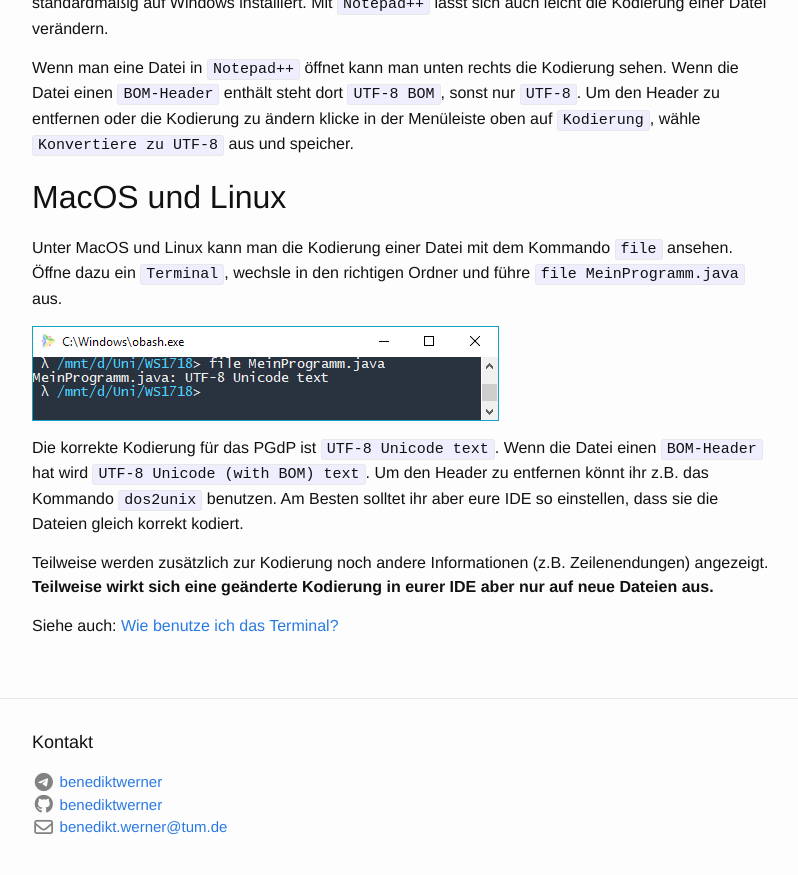
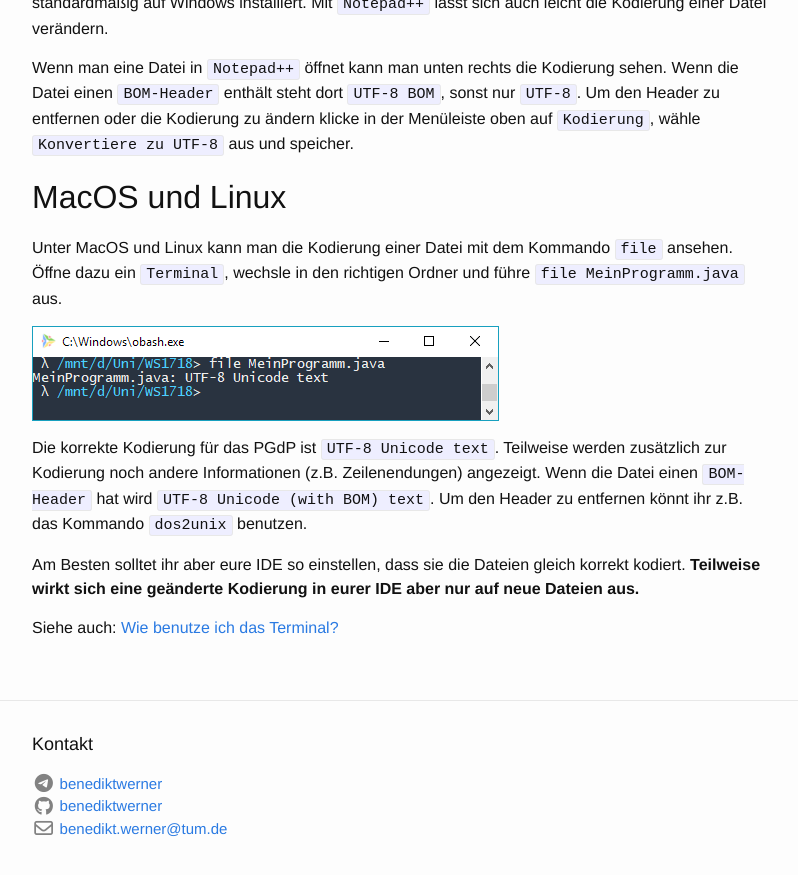
Before and after one commit to benediktwerner/pgdp18, a Jekyll site: the page built from utf-8.md, in a window 1280 px wide and 900 px high, scrolled down 1273 px. Shown: the top 875 px of the window, without its empty margins (238-1036 px from the left). Built offline with Jekyll 4.4.1, drawn with Linux system fonts in a browser that asks for light colours; nearby versions of some CDN libraries.

Commit message:
Fix sentence in utf-8.md

```diff
--- a/utf-8.md
+++ b/utf-8.md
@@ -46,11 +46,11 @@ aus.
 ![Screenshot Terminal file]({{ "/assets/img/file-utf8.png" | absolute_url }})
 
 Die korrekte Kodierung für das PGdP ist `UTF-8 Unicode text`.
+Teilweise werden zusätzlich zur Kodierung noch andere Informationen (z.B. Zeilenendungen) angezeigt.
 Wenn die Datei einen `BOM-Header` hat wird `UTF-8 Unicode (with BOM) text`.
 Um den Header zu entfernen könnt ihr z.B. das Kommando `dos2unix` benutzen.
+
 Am Besten solltet ihr aber eure IDE so einstellen, dass sie die Dateien gleich korrekt kodiert.
-
-Teilweise werden zusätzlich zur Kodierung noch andere Informationen (z.B. Zeilenendungen) angezeigt.
 **Teilweise wirkt sich eine geänderte Kodierung in eurer IDE aber nur auf neue Dateien aus.**
 
 Siehe auch: [Wie benutze ich das Terminal?](terminal-how-to)
```
